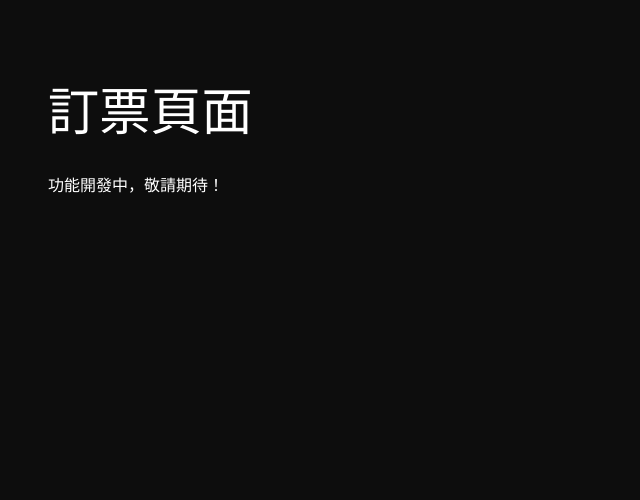
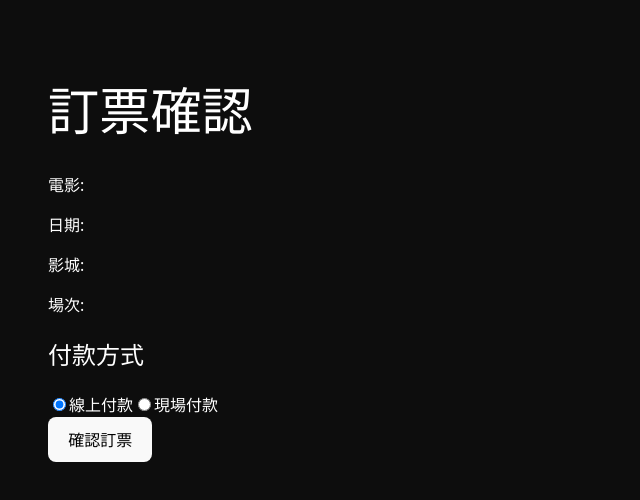
Before and after one commit to sally0127/movie-app, a React app: page /booking in a window 1280 px wide. Shown: the top 500 px of the page, without its empty margins (0-640 px from the left). Built offline with nearby package versions, Linux system fonts and the light colour scheme; the HTML template or start-up script is replaced by a standard one.

Commit message:
add booking confirmation page

```diff
--- a/src/App.css
+++ b/src/App.css
@@ -187,6 +187,8 @@ section h2 {
   max-width: 600px;
   margin: 0 auto;
   margin-top: 24px;
+  width:500px;
+  flex-shrink: 0;
 }
 
 .booking-tabs button {
@@ -343,3 +345,44 @@ section h2 {
   color: white;
   text-align: center;
 }
+
+.booking-announcements {
+  display: flex;
+  flex-direction: row;
+  gap: 40px;
+  padding: 24px;
+  align-items: flex-start;
+  width: 100%;
+}
+
+.announcement {
+  flex: 1;
+  color: white;
+}
+
+.announcement h2 {
+  font-size: 20px;
+  font-weight: bold;
+  margin-bottom: 16px;
+}
+
+.announcement-item {
+  display: flex;
+  align-items: center;
+  gap: 16px;
+  margin-bottom: 12px;
+}
+
+.announcement-date {
+  background-color: #1a5276;
+  color: white;
+  padding: 4px 12px;
+  border-radius: 4px;
+  font-size: 13px;
+  white-space: nowrap;
+}
+
+.announcement-content {
+  font-size: 14px;
+  color: white;
+}
--- a/src/BookingPage.jsx
+++ b/src/BookingPage.jsx
@@ -1,8 +1,53 @@
+import React,{useState} from 'react'
+import {useLocation} from 'react-router-dom'
 export default function BookingPage() {
+
+  const location = useLocation()
+  const {movie,date,cinema,showings}= location.state || {}
+  const [paymentMethod, setPaymentMethod] = useState("online")
+  const [isBooked,setisBooked] = useState(false)
+  const handleConfirm =() =>{
+    setisBooked(true)
+  }
   return (
     <div className="booking-page">
-      <h1>訂票頁面</h1>
-      <p>功能開發中，敬請期待！</p>
+      <h1>訂票確認</h1>
+      <div className="booking-info">
+      <p>電影:{movie}</p>
+      <p>日期:{date}</p>
+      <p>影城:{cinema}</p>
+      <p>場次:{showings}</p>
+      </div>
+      <div className="payment-method">
+        <h2>付款方式</h2>
+        <label>
+          <input
+            type="radio"
+            value="online"
+            checked={paymentMethod === "online"}
+            onChange={() => setPaymentMethod("online")}
+          />
+          <span>線上付款</span>
+        </label>
+        <label>
+          <input
+            type="radio"
+            value="counter"
+            checked={paymentMethod === "counter"}
+            onChange={() => setPaymentMethod("counter")}
+          />
+          <span>現場付款</span>
+        </label>
+      </div>
+      <button className="confirm-button" onClick={handleConfirm}>
+        確認訂票
+      </button>
+      {isBooked&&(
+        <div>
+          <h2>✅ 訂票完成！</h2>
+          <p>感謝您的訂購，請至影城取票！</p>
+        </div>
+      )}
     </div>
   )
 }
--- a/src/HomePage.jsx
+++ b/src/HomePage.jsx
@@ -60,7 +60,8 @@ export default function HomePage(){
       alert("請填寫完整訂票資訊");
       return
     }
-    navigate("/booking")
+    const movieTitle = categories.popular?.find(m => m.id === Number(selectedMovie))?.title
+    navigate("/booking",{state:{movie:movieTitle,date,cinema,showings}});
   }
 
   const handleSeatSearch = () => {
@@ -72,6 +73,27 @@ export default function HomePage(){
     const movieTitle = categories.popular?.find(m => m.id === Number(selectedMovie))?.title
     navigate("/seat", { state: { movie: movieTitle, date, cinema } });
   }
+
+  const announcements =[{
+    id:0,
+    date:"2026/07/13",
+    content:"會員系統例行維護公告",
+  },{
+    id:1,
+    date:"2026/06/26",
+    content:"舊版官方APP 07/01終止服務",
+  },
+  {
+    id:2,
+    date:"2026/05/28",
+    content:"維護購票權益- 敬老愛心票領取贈品須知",
+  },
+  {
+    id: 3,
+    date:"2026/05/15",
+    content:"會員生日禮權益調整公告",
+  }
+];
 
   return(
     <div className="container">
@@ -93,7 +115,8 @@ export default function HomePage(){
               </Link>
           </div>
           )}
-
+      <div className="booking-announcements">
+        {/*左邊:訂票表單*/}
         <div className="booking-form">
           {/* 電影訂票表單 */}
           <div className="booking-tabs">
@@ -104,9 +127,9 @@ export default function HomePage(){
           <div>
             <select value={cinema} onChange={e => setCinema(e.target.value)}>
               <option value="">請選擇影城</option>
-              <option value="taipei cinema">台北信義威秀影城</option>
-              <option value="taichung cinema">台中大遠百威秀影城</option>
-              <option value="kaohsiung cinema">高雄大遠百威秀影城</option>
+              <option value="台北信義威秀影城">台北信義威秀影城</option>
+              <option value="台中大遠百威秀影城">台中大遠百威秀影城</option>
+              <option value="高雄大遠百威秀影城">高雄大遠百威秀影城</option>
             </select>
             <select value={selectedMovie} onChange={e => setSelectedMovie(e.target.value)}>
               <option value="">請選擇影片</option>
@@ -176,6 +199,17 @@ export default function HomePage(){
           </div>
           </div>
         )}
+        </div>
+        {/*右邊:最新公告*/}
+          <div className="announcement">
+            <h2>最新公告</h2>
+              {announcements.map(announcement => (
+                <div key={announcement.id} className="announcement-item">
+                  <span className="announcement-date">{announcement.date}</span>
+                  <span className="announcement-content">{announcement.content}</span>
+                  </div>
+              ))}
+          </div>
       </div>
 
         {/* 首頁：四個分類*/}
```
